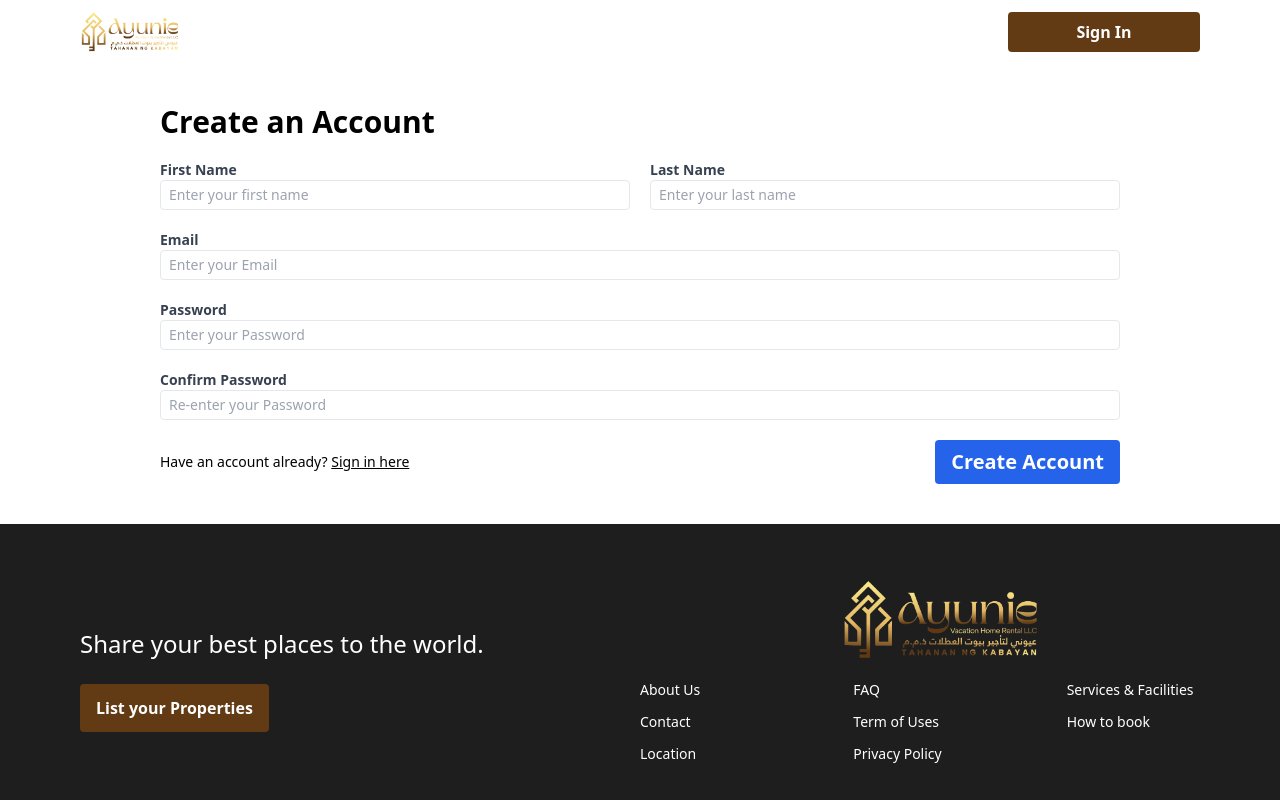
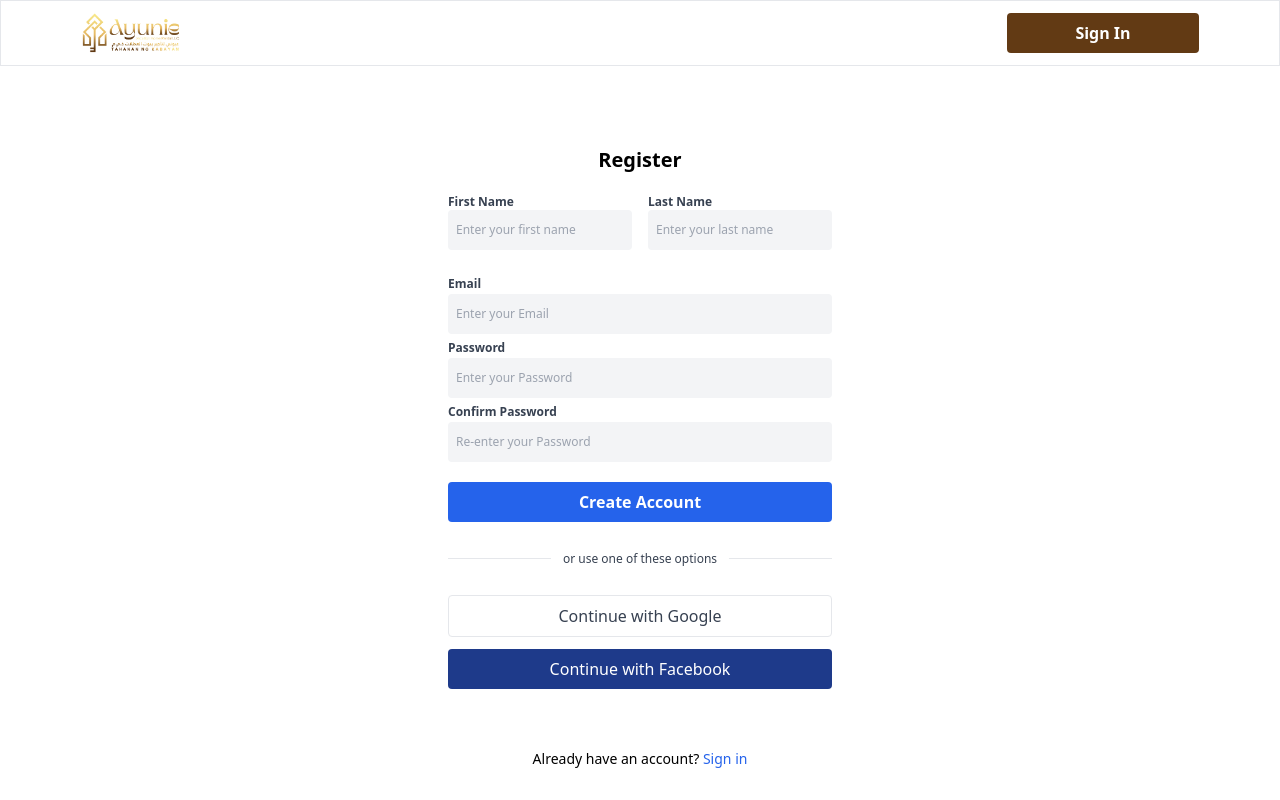
Before and after one commit to keithcodeZ/ayunie-booking-app, a React (Vite) app in the folder frontend/: page /register in a window 1280 px wide. Shown: the top 800 px of the page. Built offline with nearby package versions, Linux system fonts and the light colour scheme; no server answers.

Commit message:
fixed registration page layout

```diff
--- a/frontend/src/components/Header.tsx
+++ b/frontend/src/components/Header.tsx
@@ -7,7 +7,7 @@ const Header = () => {
     const {isLoggedIn} = useAppContext();
 
     return (
-        <div className="bg-white py-3">
+        <div className="border bg-white py-3">
             <div className=" flex justify-between px-20">
                 <img src="../src/assets/ayunie-logo.png" alt="ayunie-logo.png" className="h-10 pr-10" />
                 <span className="flex space-x-2">
--- a/frontend/src/pages/Register.tsx
+++ b/frontend/src/pages/Register.tsx
@@ -17,13 +17,13 @@ const Register = () => {
 
     const navigate = useNavigate();
 
-    const {showToast} = useAppContext();
+    const { showToast } = useAppContext();
 
     const {
         register,
         watch,
         handleSubmit,
-        formState: {errors}
+        formState: { errors }
     } = useForm<RegisterFormData>();
 
     //register function is a fetch request
@@ -33,7 +33,7 @@ const Register = () => {
         onSuccess: async () => {
             console.log("registration success");
 
-            showToast({message: "Registration successful", type: "SUCCESS"});
+            showToast({ message: "Registration successful", type: "SUCCESS" });
 
             await queryClient.invalidateQueries("validateToken");
 
@@ -41,7 +41,7 @@ const Register = () => {
         },
         onError: (error: Error) => {
             console.log(error.message);
-            showToast({message: error.message, type: "ERROR"});
+            showToast({ message: error.message, type: "ERROR" });
         }
     });
 
@@ -53,15 +53,14 @@ const Register = () => {
     })
 
     return (
-        // <div></div>
-        <form className="flex flex-col gap-5" onSubmit={onSubmit}>
-            <h2 className="text-3xl font-bold">Create an Account</h2>
+        <div className="flex flex-col justify-center items-center py-10">
+            <form className="w-2/5 flex flex-col gap-5" onSubmit={onSubmit}>
+                <h2 className="text-xl font-bold text-center">Register</h2>
 
-            {/* flex-col is the default for mobile-first dev */}
-            <div className="flex flex-col md:flex-row gap-5">
-                <label className="text-gray-700 text-sm font-bold flex-1">
+                <div className="flex flex-col-2 gap-4">
+                <label className="text-gray-700 text-xs font-bold flex-1">
                         First Name
-                    <input className="border rounded w-full py-1 px-2 font-normal" type="text" placeholder="Enter your first name" {...register('firstName', {required: "This field is required"})} />
+                        <input className="bg-gray-100 rounded w-full py-3 px-2 font-normal" type="text" placeholder="Enter your first name" {...register('firstName', { required: "This field is required" })} />
                         {/* shorthand to say if the left is TRUE then to the RIGHT */}
                         {errors.firstName && (
                             <span className="text-red-500">{errors.firstName.message}</span>
@@ -69,9 +68,9 @@ const Register = () => {
                         }
                     </label>
 
-                <label className="text-gray-700 text-sm font-bold flex-1">
+                    <label className="text-gray-700 text-xs font-bold flex-1">
                         Last Name
-                    <input className="border rounded w-full py-1 px-2 font-normal" type="text" placeholder="Enter your last name" {...register('lastName', {required: "This field is required"})} />
+                        <input className="bg-gray-100 rounded w-full py-3 px-2 font-normal" type="text" placeholder="Enter your last name" {...register('lastName', { required: "This field is required" })} />
                         {errors.lastName && (
                             <span className="text-red-500">{errors.lastName.message}</span>
                         )
@@ -79,20 +78,23 @@ const Register = () => {
                     </label>
                 </div>
 
-            <label className="text-gray-700 text-sm font-bold flex-1">
+                <div>
+
+                    <label className="text-gray-700 text-xs font-bold flex-1">
                         Email
-                <input className="border rounded w-full py-1 px-2 font-normal" type="email" placeholder="Enter your Email" {...register('email', {required: "This field is required"})} />
+                        <input className="bg-gray-100 rounded w-full py-3 px-2 font-normal" type="email" placeholder="Enter your Email" {...register('email', { required: "This field is required" })} />
                         {errors.email && (
                             <span className="text-red-500">{errors.email.message}</span>
                         )
                         }
                     </label>
 
-            <label className="text-gray-700 text-sm font-bold flex-1">
+                    <label className="text-gray-700 text-xs font-bold flex-1">
                         Password
-                <input className="border rounded w-full py-1 px-2 font-normal" type="password" placeholder="Enter your Password" {...register('password',
-                    {required: "This field is required",
-                        minLength:{
+                        <input className="bg-gray-100 rounded w-full py-3 px-2 font-normal" type="password" placeholder="Enter your Password" {...register('password',
+                            {
+                                required: "This field is required",
+                                minLength: {
                                     value: 6,
                                     message: "Password must be at least 6 characters long"
                                 }
@@ -103,13 +105,12 @@ const Register = () => {
                         )
                         }
                     </label>
-
-            <label className="text-gray-700 text-sm font-bold flex-1">
+                    <label className="text-gray-700 text-xs font-bold flex-1">
                         Confirm Password
-                <input className="border rounded w-full py-1 px-2 font-normal" type="password" id="password" placeholder="Re-enter your Password" {...register('confirmPassword',
+                        <input className="bg-gray-100 rounded w-full py-3 px-2 font-normal" type="password" id="password" placeholder="Re-enter your Password" {...register('confirmPassword',
                             {
                                 validate: (value) => {
-                            if (!value){
+                                    if (!value) {
                                         return "This field is required";
                                     } else if (watch("password") !== value) {
                                         return "Passwords do not match";
@@ -123,28 +124,40 @@ const Register = () => {
                         )
                         }
                     </label>
+                </div>
 
-            <div className="flex justify-between items-center">
-                <span className="text-sm">
-                    Have an account already? {" "}
-                    <Link to="/sign-in" className="underline">
-                        Sign in here
-                    </Link>
-                </span>
-                <button className="bg-blue-600 hover:bg-blue-700 text-white font-bold text-xl py-2 px-4 rounded" type="submit">
+                <div>
+                    <button className="w-full bg-blue-600 hover:bg-blue-700 text-white font-bold text-l py-2 rounded" type="submit">
                         Create Account
                     </button>
                 </div>
 
-            {/* <span className="flex justify-end">
-                <button className="bg-blue-600 hover:bg-blue-700 text-white font-bold text-xl py-2 px-4 rounded" type="submit">
-                    Create Account
+                <div className="inline-flex items-center justify-center w-full">
+                    <hr className="w-full h-px my-4 bg-gray-200 border-0" />
+                    <span className="absolute text-xs text-gray-700 px-3 -translate-x-1/2 bg-white left-1/2">or use one of these options</span>
+                </div>
+
+                <div className="grid gap-3">
+
+                    <button className="w-full bg-white border hover:bg-gray-100 text-gray-700 text-s py-2 rounded" type="submit">
+                        Continue with Google
                     </button>
-            </span> */}
+                    <button className="w-full bg-blue-900 hover:bg-blue-700 text-white text-s py-2 rounded" type="submit">
+                        Continue with Facebook
+                    </button>
+                </div>
 
+                <div className="flex justify-center items-center pt-10">
+                    <span className="text-sm">
+                        Already have an account? {" "}
+                        <Link to="/sign-in" className="text-blue-600">
+                            Sign in
+                        </Link>
+                    </span>
+                </div>
+            </form>
 
-
-        </form>
+        </div>
     )
 }
 
--- a/frontend/src/pages/SignIn.tsx
+++ b/frontend/src/pages/SignIn.tsx
@@ -36,10 +36,11 @@ const SignIn = () => {
     });
 
     return (
-        <div className="flex justify-center py-10">
+        <div className="flex flex-col justify-center py-10 items-center">
             <form className="w-2/5 flex flex-col gap-5" onSubmit={onSubmit}>
                 <h2 className="text-xl font-bold text-center">Sign In</h2>
 
+                <div>
                 <label className="text-gray-700 text-xs font-bold flex-1">
                     Email
                     <input className="bg-gray-100 rounded w-full py-3 px-2 font-normal" type="email" placeholder="Enter your Email" {...register('email', { required: "This field is required" })} />
@@ -66,6 +67,7 @@ const SignIn = () => {
                     )
                     }
                 </label>
+                </div>
 
                 <div className="flex items-center justify-between">
                     <span>
@@ -96,7 +98,7 @@ const SignIn = () => {
                     <button className="w-full bg-white border hover:bg-gray-100 text-gray-700 text-s py-2 rounded" type="submit">
                         Continue with Google
                     </button>
-                    <button className="w-full bg-blue-900 hover:bg-blue-700 hover:border text-white text-s py-2 rounded" type="submit">
+                    <button className="w-full bg-blue-900 hover:bg-blue-700 text-white text-s py-2 rounded" type="submit">
                         Continue with Facebook
                     </button>
                 </div>
```
Lines whose indentation alone changed are shown as unchanged.
